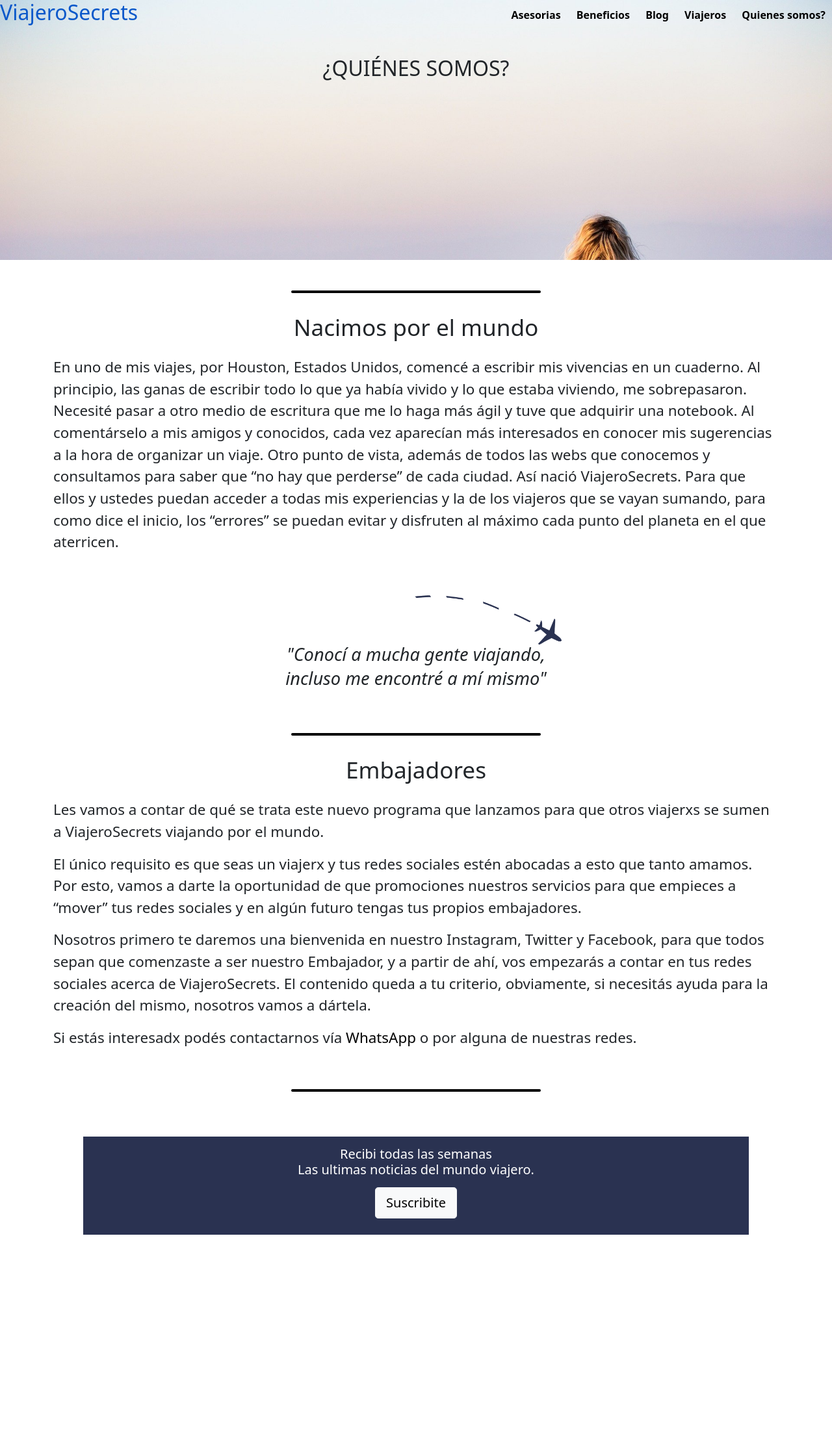
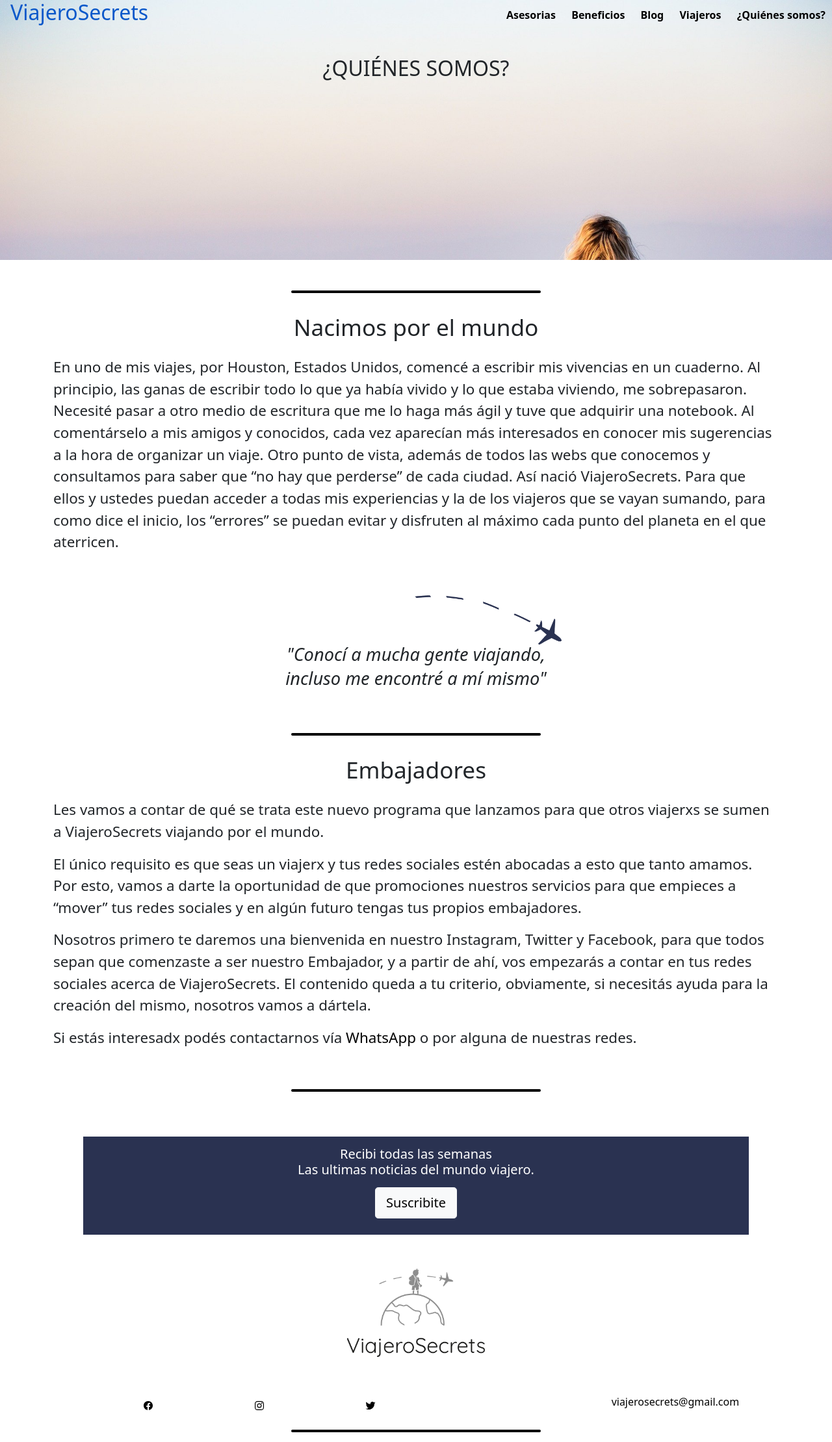
Before and after one commit to araimundo362/Viajero-Secrets, a website: page html/quienes-somos.html in a window 1280 px wide. Shown: the whole page at 65% size. Before the commit the page ends 1900 px from the top, so only its background shows below. Drawn offline with nearby package versions, Linux system fonts and the light colour scheme; files whose address does not match are found by name.

Commit message:
links footer

```diff
--- a/html/quienes-somos.html
+++ b/html/quienes-somos.html
@@ -22,7 +22,7 @@
             <a href="./beneficios.html">Beneficios</a>
             <a href="./blog.html">Blog</a>
             <a href="./viajeros.html">Viajeros</a>
-            <a href="./quienes-somos.html">Quienes somos?</a>
+            <a href="./quienes-somos.html">¿Quiénes somos?</a>
           </nav>
           <!--header mobile-->
           <div id="dropdownHeader" class="dropdown header__dropHeader">
@@ -38,7 +38,7 @@
             <a class="dropdown-item" href="./asesorias.html">Asesorias</a>
             <a class="dropdown-item" href="./beneficios.html">Beneficios</a>
             <a class="dropdown-item" href="./blog.html">Blog</a>
-            <a class="dropdown-item" href="./quienes-somos.html">Quienes somos?</a>
+            <a class="dropdown-item" href="./quienes-somos.html">¿Quiénes somos?</a>
             <a class="dropdown-item" href="./viajeros.html">Viajeros</a>
           </nav>
         </div>
@@ -124,26 +124,26 @@
             </div>
         </div>
 
-        <div class="logo-seccion_quienes-somos">
-            <img src="../assets/logopng.png" alt="Viajero Secrets" class="logo-seccion_quienes-somos">
+    </main>
+
+    <div class="logo-seccion_seguros">
+        <img src="../assets/logopng.png" alt="Viajero Secrets">
     </div>
 
      <!--Footer-->
      <footer class="customFooter">
-            <img  class="customFooter__logo" alt="Logo ViajeroSecrets" src="assets/logo_negroygris.svg">
         <div class="customFooter__secondRow">
             <div class="customFooter__secondRow__iconsContainer">
-                <ion-icon name="logo-facebook"></ion-icon>
-                <ion-icon name="logo-instagram"></ion-icon>
-                <ion-icon name="logo-twitter"></ion-icon>
+                <a href="https://www.facebook.com/ViajeroSecrets" target="_blank"><ion-icon name="logo-facebook"></ion-icon></a>
+                <a href="https://www.instagram.com/viajerosecrets/" target="_blank"><ion-icon name="logo-instagram"></ion-icon></a>
+                <a href="https://twitter.com/viajerosecrets" target="_blank"><ion-icon name="logo-twitter"></ion-icon></a>
               </div>
               <div>
-                <p class="customFooter__email">viajerosecrets@gmail.com</p>
+                <a href="http://viajerosecrets@gmail.com" target="_blank"><p class="customFooter__email" >viajerosecrets@gmail.com</p></a>
               </div>
         </div>
+        <div class="barLine"></div>
       </footer>
-          <div class="barLine"></div>
-    </main>
 
 
 <script src="https://unpkg.com/ionicons@5.4.0/dist/ionicons.js"></script>
--- a/scss/_header.scss
+++ b/scss/_header.scss
@@ -29,6 +29,7 @@
     &__viajerosLink {
         text-decoration: none;
         color: black;
+        padding-left: 1rem;
     }
 
     &__title {
--- a/scss/styles.scss
+++ b/scss/styles.scss
@@ -1,6 +1,5 @@
 @import './componentes/variables';
 @import './componentes/mixins';
-@import "header";
 @import "home";
 @import "footer";
 @import "voluntariados";
@@ -13,6 +12,7 @@
 @import "workHoliday";
 @import "plataformas";
 @import "blog";
+@import "header";
 
 body {
     margin: 0 !important;
```
Also changed, not shown: html/asesorias.html (+6 -6 lines), html/blog.html (+2 -2 lines), html/faqs.html (+6 -6 lines), html/plataformasViaje.html (+6 -6 lines), html/seguros.html (+14 -13 lines), html/viajeros.html (+15 -15 lines), html/voluntariados.html (+6 -6 lines), html/workHoliday.html (+6 -6 lines), html/workTravel.html (+6 -6 lines), index.html (+7 -7 lines), css/styles.css. Lines whose indentation alone changed are shown as unchanged.
